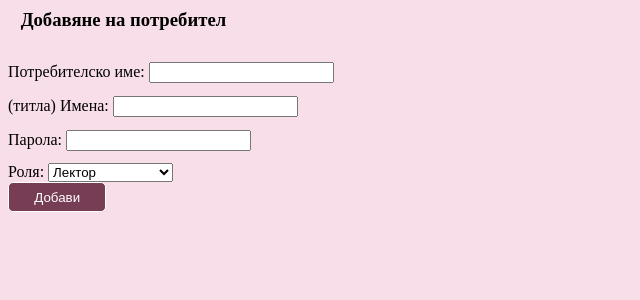
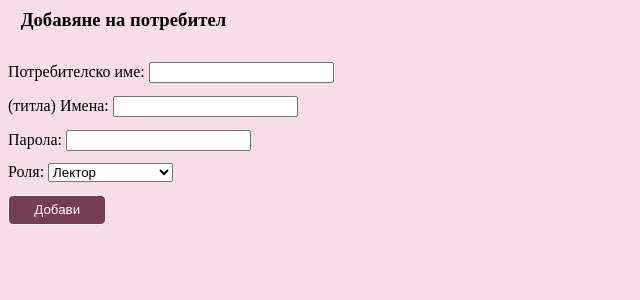
Before and after one commit to silviyayanakieva/ugly-php, a PHP site: page /php/admin/addUser.php in a window 1280 px wide. Shown: the part 154-454 px from the top of the page, without its empty margins (0-640 px from the left). Run offline with PHP 8.4, Linux system fonts and the light colour scheme; the visitor is signed in with stand-in values (Sample User, id 1); data that the repository does not hold is empty.

Commit message:
Add files via upload

```diff
--- a/style/style.css
+++ b/style/style.css
@@ -58,6 +58,10 @@ input{
 	margin-bottom: 1%;
 }
 
+select{
+	margin-bottom:1%;
+}
+
 .lecturerbutton{
 	background-color: #254941;
 	color:white;
```
